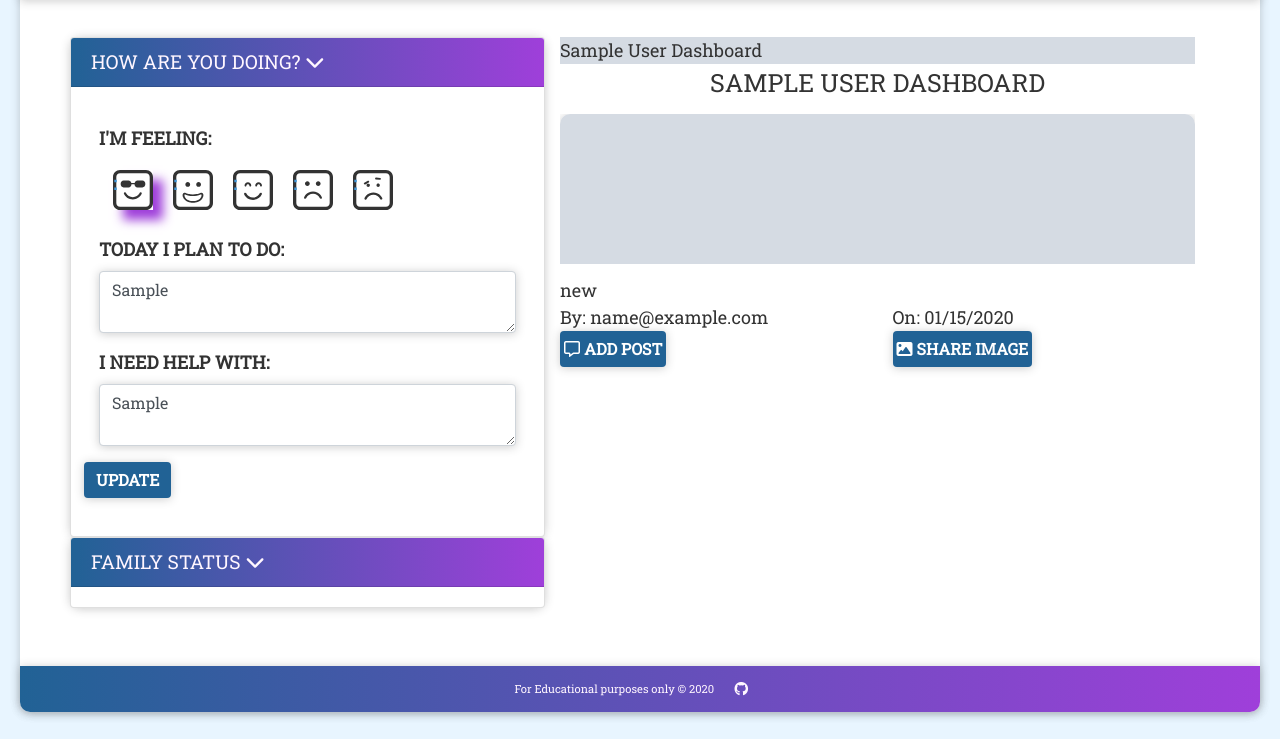
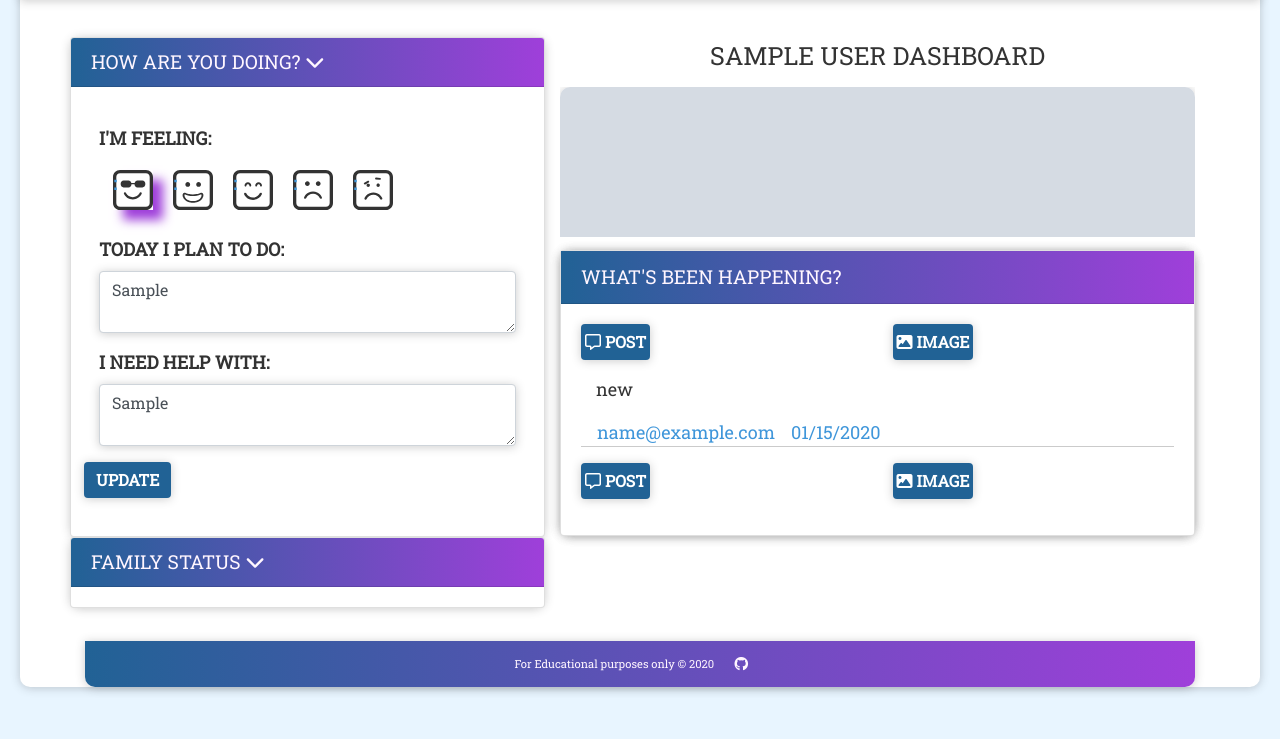
Before and after one commit to maliahavlicek/ci_hackathon_july_2020, a Django app: page /accounts/wall/ in a window 1280 px wide. Shown: the part 61-800 px from the top of the page. Run offline with Django 3.2, Linux system fonts and the light colour scheme; a user stored in the database is signed in; tables that the repository leaves empty hold one stand-in row (values such as "Sample post"); grey boxes marked "Sample" are stand-in pictures; some libraries are stand-ins or nearby versions.

Commit message:
add some styles and spacing around posts

```diff
--- a/accounts/static/css/wall.css
+++ b/accounts/static/css/wall.css
@@ -59,7 +59,7 @@ h4 {
     text-align: left;
 }
 
-.card-header.status button {
+.card-header.status button, .card-header.status .title {
     background: inherit;
     border: none;
     margin: 0;
@@ -139,12 +139,25 @@ h4 {
     text-align: center;
 }
 
-.member-status.row {
+.member-status.row, .post.row {
     border-bottom: 1px solid rgba(51, 51, 51, 0.25);
+}
+
+.post.row:first-of-type {
+    border-top: 1px solid rgba(51, 51, 51, 0.25);
 }
 
 .member-status.row:last-of-type {
     border-bottom: none;
+}
+
+.post.row {
+    margin: 1rem 0;
+}
+
+.post .credit {
+    color: #3F96DA;
+    margin-top: 1rem;
 }
 
 
--- a/accounts/templates/walls/wall.html
+++ b/accounts/templates/walls/wall.html
@@ -127,12 +127,6 @@
 
             <div class="right col-md-7 col-sm-12">
                 <div class="row">
-                    <div class="col-12">
-                        <div class="my_new_style" style="background-image: url('{{ family.hero_image.url }}'" )>
-                            <span>{{ family.family_name|capfirst }} Dashboard</div>
-                    </div>
-                </div>
-                <div class="row">
                     <div class="col-md-12">
                         <div class="row">
                             <div class="col-12">
@@ -145,58 +139,87 @@
                         </div>
                     </div>
                 </div>
+                <div class="post-wrapper w-100">
+                    <div id="PostsAccordion" class="w-100">
+                        <div class="card">
+                            <div class="card-header status" id="posts">
+                                <div class="title mb-0">
+                                    What's been Happening?
+                                </div>
+                            </div>
+                            <div id="post-{{ post.id }}" class="collapse show" aria-labelledby="your_status"
+                                 data-parent="#PostsAccordion">
+                                <div class="card-body">
                                     {% for post in posts %}
-                    {% if loopcounter == 1 %}
-
-                        <div class="row">
-                            <div class="col-md-4">
-                                <a href="{% url 'add_post' id=family.pk %}" id="btn-primary-addpost"
+                                        {% if forloop.counter == 1 %}
+                                            <div class="row mb-3">
+                                                <div class="col">
+                                                    <a href="{% url 'add_post' id=family.pk %}" class="btn btn-primary"><i
+                                                            class="far fa-comment-alt"></i> Post</a>
+                                                </div>
+                                                <div class="col">
+                                                    <a href="{% url 'add_image' id=family.pk %}"
                                                        class="btn btn-primary"><i
-                                        class="fa fa-plus"></i> Add
-                                    Post</a>
-                            </div>
-                            <div class="col-md-4">
-                                <a href="{% url 'add_image' id=family.pk %}" class="btn btn-primary"><i
-                                        class="fa fa-plus"></i> Share
-                                    Image</a>
+                                                            class="fas fa-image"></i> Image</a>
                                                 </div>
                                             </div>
                                         {% endif %}
-                    <div class="row">
+
+                                        <div class="row post">
                                             {% if post.status %}
                                                 <div class="col-12">
                                                     <div class="post-text">{{ post.status }}</div>
+                                                </div>
+                                                <div class="col-6-md credit ml-3">
+                                                    {{ post.user }}
+                                                </div>
+                                                <div class="col-6-md credit ml-3">
+                                                    {{ post.datetime|format_date }}
                                                 </div>
                                             {% elif post.photo %}
                                                 <div class="col-sm-12 col-md-4">
                                                     <img class="img-thumbnail" src="{{ post.photo.url }}"
                                                          alt="image by {{ post.user }}"/>
                                                 </div>
+
+                                                <div class="col-sm-12 col-md-8">
+                                                    <div class="col-12 credit">
+                                                        {{ post.user }}
+                                                    </div>
+                                                    <div class="col-12 credit">
+                                                        {{ post.datetime|format_date }}
+                                                    </div>
+                                                </div>
                                             {% endif %}
                                         </div>
-                    <div class="row">
-                        <div class="col-6">
-                            By: {{ post.user }}
-                        </div>
-                        <div class="col-6">
-                            On: {{ post.datetime|format_date }}
-                        </div>
+                                    {% empty %}
 
                                         </div>
-                {% empty %}
-                    There are no posts on the wall yet. Be the first to get things started!
+                                        </div>
+                                        <div class="row">
+                                            <div class="col-12 m-3 p-2">
+                                                <div class="label label-title">
+                                                    Get Thing Started
+                                                </div>
+                                                <p>Lucky you! You can be the first to post to
+                                                    the {{ family.family_name|title }}
+                                                    Wall!</p>
+                                            </div>
+                                        </div>
                                     {% endfor %}
-                <div class="row">
+
+                            <div class="row mb-3">
                                 <div class="col">
                                     <a href="{% url 'add_post' id=family.pk %}" class="btn btn-primary"><i
-                                class="far fa-comment-alt"></i> Add
-                            Post</a>
+                                            class="far fa-comment-alt"></i> Post</a>
                                 </div>
                                 <div class="col">
-                        <a href="{% url 'add_image' id=family.pk %}" class="btn btn-primary"><i
-                                class="fas fa-image"></i>
-                            Share
-                            Image</a>
+                                    <a href="{% url 'add_image' id=family.pk %}"
+                                       class="btn btn-primary"><i
+                                            class="fas fa-image"></i> Image</a>
+                                </div>
+                            </div>
+                        </div>
                     </div>
                 </div>
 
```
Lines whose indentation alone changed are shown as unchanged.
